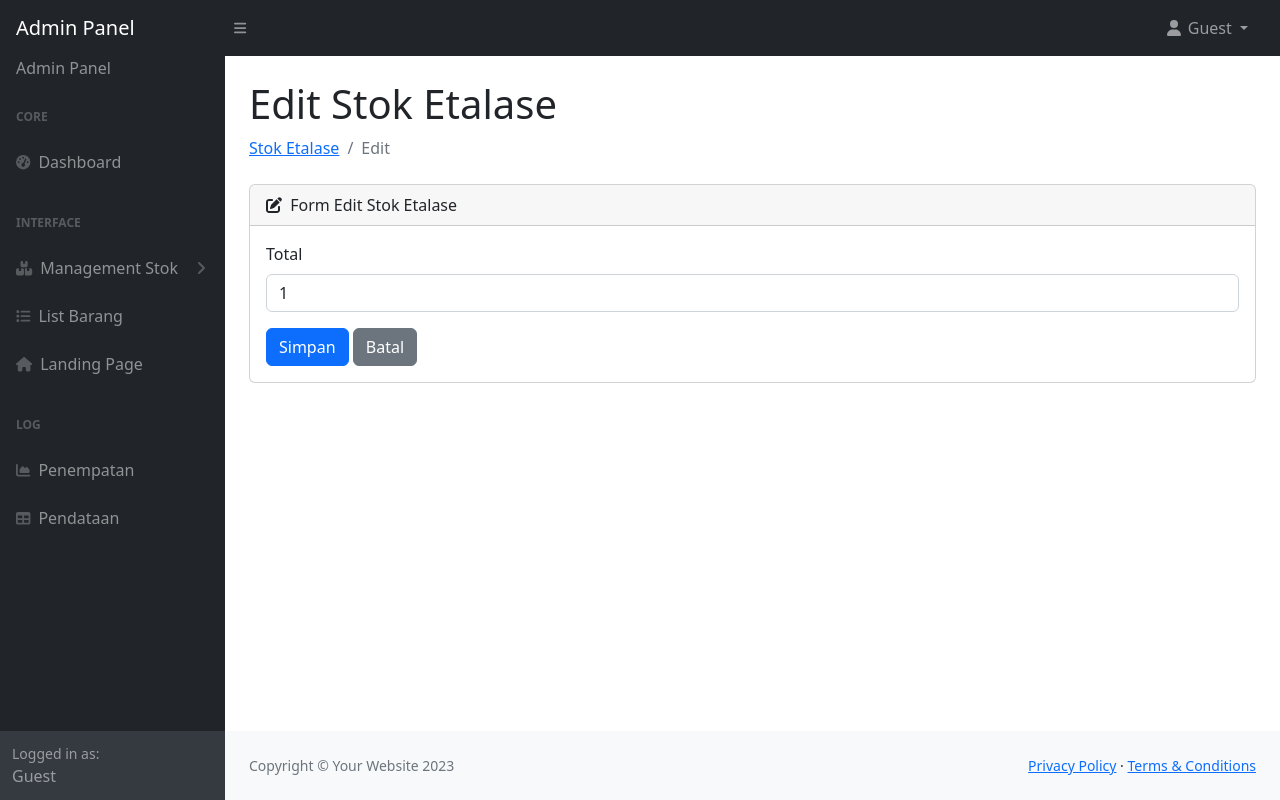
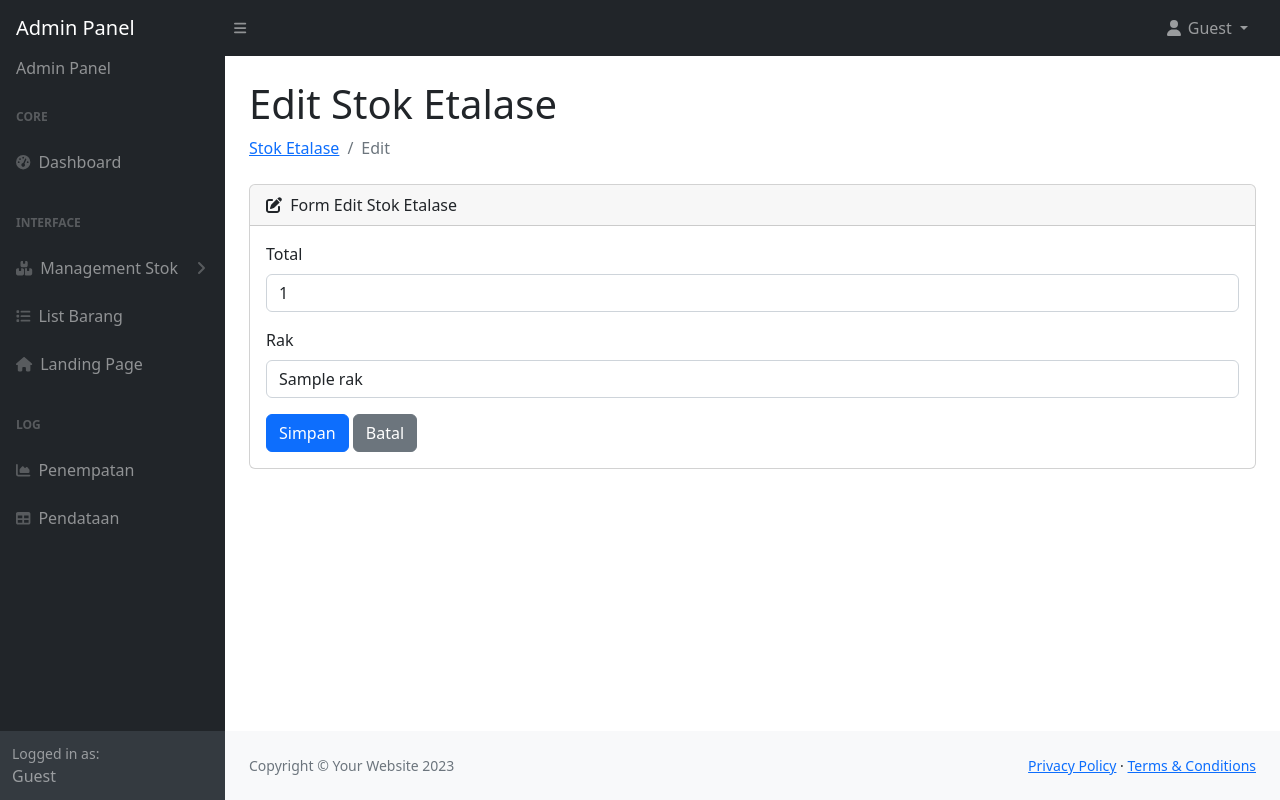
Before and after one commit to farinsevany-art/inventaristoko-pertanian, a PHP site: the page made by toko/app/views/stok_etalase/edit.php in a window 1280 px wide. Run offline with PHP 8.4, Linux system fonts and the light colour scheme; tables that the repository leaves empty or names only in its code hold one stand-in row (values such as "Sample post"); the template is opened without the code that fills it: most values are stand-ins (such as "Sample title", 1, 10 or a date in 2020); some libraries are stand-ins or nearby versions.

Commit message:
Update edit.php

```diff
--- a/toko/app/views/stok_etalase/edit.php
+++ b/toko/app/views/stok_etalase/edit.php
@@ -27,6 +27,11 @@ $base_url = 'http://localhost/toko/public/';
                         <div class="mb-3">
                             <label class="form-label">Total</label>
                             <input class="form-control" name="total_stok_eta" type="number" min="0" value="<?= htmlspecialchars($stok['total_stok_eta']) ?>" required />
+                        </div>
+
+                        <div class="mb-3">
+                            <label class="form-label">Rak</label>
+                            <input class="form-control" name="rak" type="text" value="<?= htmlspecialchars($stok['rak'] ?? '') ?>" placeholder="Masukkan rak, mis. R1-A" />
                         </div>
 
                         <button class="btn btn-primary">Simpan</button>
```
